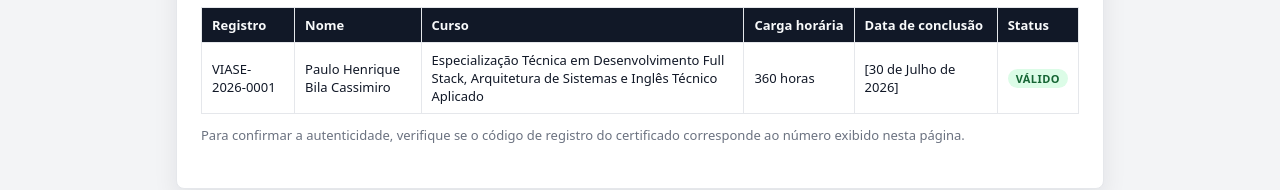
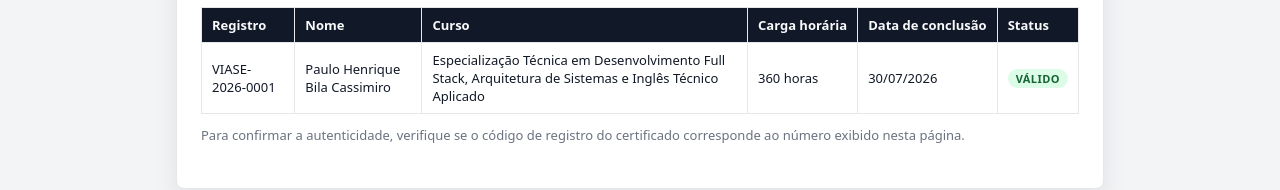
Before and after one commit to AssistenteAtlas/certificados-veritas, a plain HTML site: page index.html in a window 1280 px wide. Shown: the part 209-399 px from the top of the page. Drawn offline with Linux system fonts and the light colour scheme.

Commit message:
Update index.html

```diff
--- a/index.html
+++ b/index.html
@@ -149,7 +149,7 @@
             <td>Paulo Henrique Bila Cassimiro</td>
             <td>Especialização Técnica em Desenvolvimento Full Stack, Arquitetura de Sistemas e Inglês Técnico Aplicado</td>
             <td>360 horas</td>
-            <td>[30 de Julho de 2026]</td>
+            <td>30/07/2026</td>
             <td><span class="badge-valid">Válido</span></td>
           </tr>
         </tbody>
```
